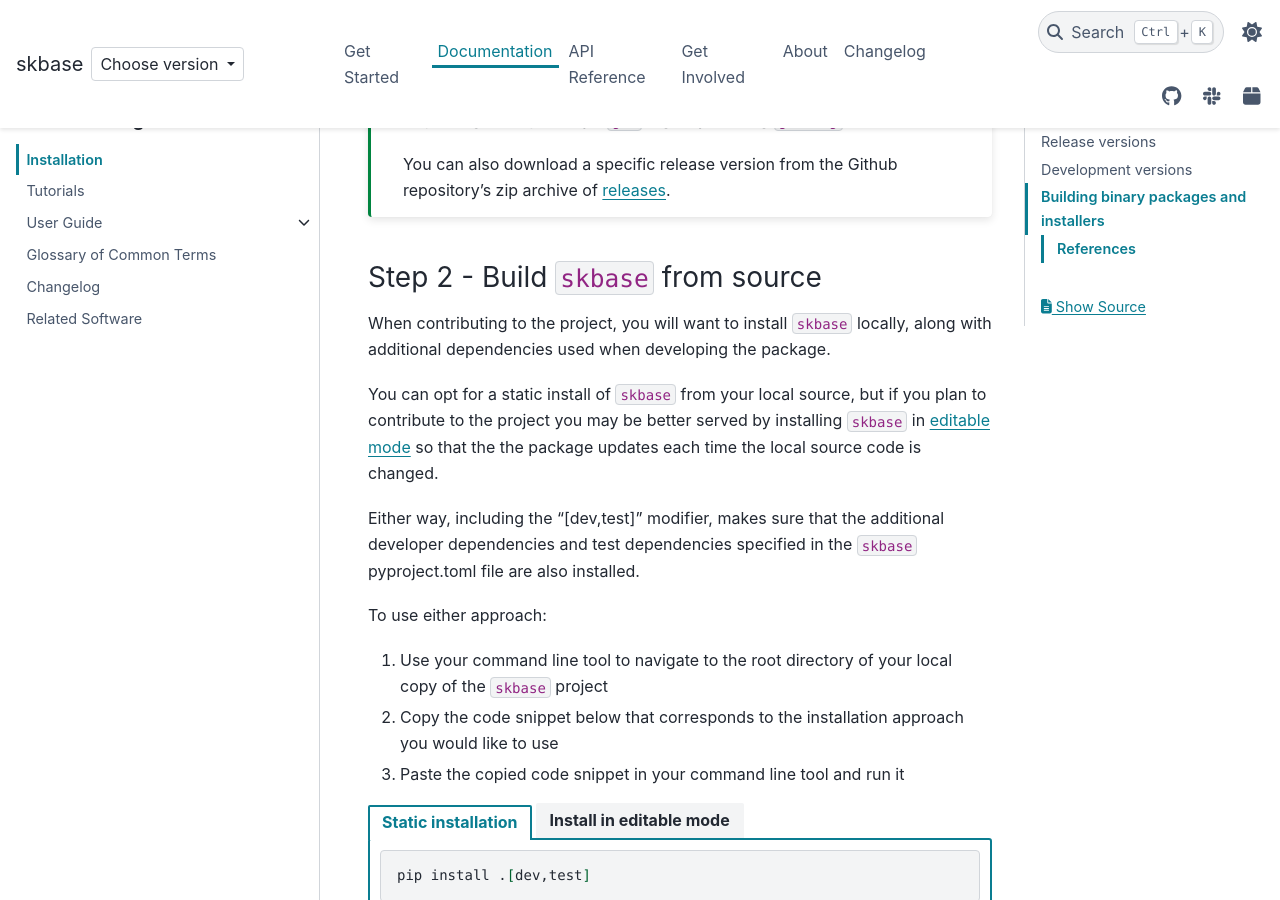
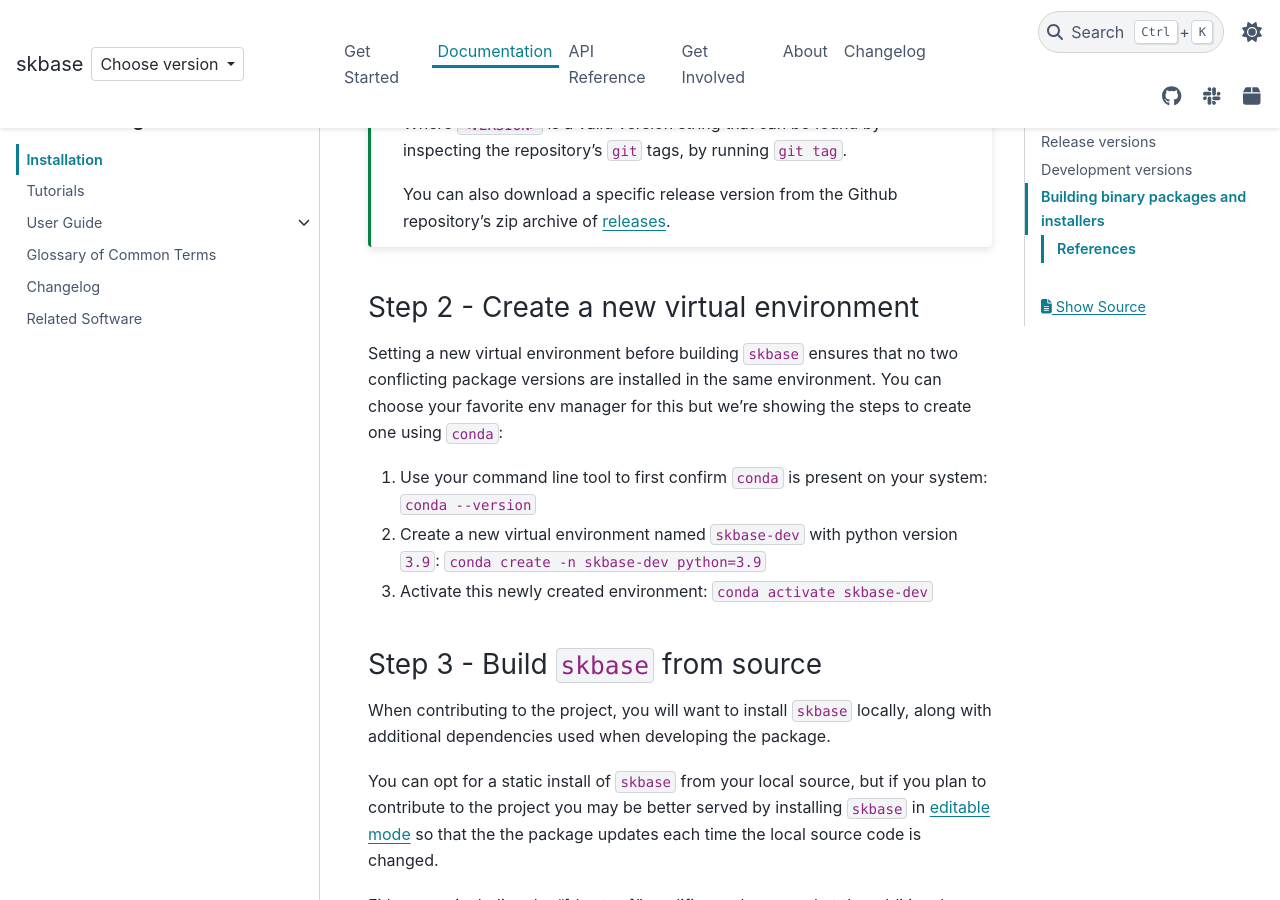
Before and after one commit to sktime/skbase, a Sphinx documentation site: the page built from docs/source/user_documentation/installation.rst, in a window 1280 px wide and 900 px high, scrolled down 1921 px. Built offline with Sphinx 7.4.7 and the PyData theme 0.15.4, drawn with Linux system fonts in a browser that asks for light colours; comment, search, counter and statistics services are not loaded; some of the changed text lies outside the part shown.

Commit message:
update installation guide to build skbase in a virtual env

```diff
--- a/docs/source/user_documentation/installation.rst
+++ b/docs/source/user_documentation/installation.rst
@@ -77,7 +77,8 @@ of steps is as follows:
 
 
 1. Clone the ``skbase`` `Github repository`_
-2. Use ``pip`` to build ``skbase`` from source and install development dependencies
+2. Create a new virtual environment via ``conda`` and activate it.
+3. Use ``pip`` to build ``skbase`` from source and install development dependencies
 
 
 Detail instructions for each step is provided below.
@@ -110,7 +111,21 @@ for additional details.
     You can also download a specific release version from the Github repository's
     zip archive of `releases <https://github.com/sktime/skbase/releases>`_.
 
-Step 2 - Build ``skbase`` from source
+Step 2 - Create a new virtual environment
+-----------------------------------------
+
+Setting a new virtual environment before building ``skbase`` ensures that
+no two conflicting package versions are installed in the same environment.
+You can choose your favorite env manager for this but we're showing the
+steps to create one using ``conda``:
+
+1. Use your command line tool to first confirm ``conda`` is present on your
+   system: :code:`conda --version`
+2. Create a new virtual environment named ``skbase-dev`` with python version ``3.9``:
+   :code:`conda create -n skbase-dev python=3.9`
+3. Activate this newly created environment: :code:`conda activate skbase-dev`
+
+Step 3 - Build ``skbase`` from source
 -------------------------------------
 
 When contributing to the project, you will want to install ``skbase`` locally, along
```
Also changed, not shown: other parts of docs/source/user_documentation/installation.rst (+1 -1 lines).
